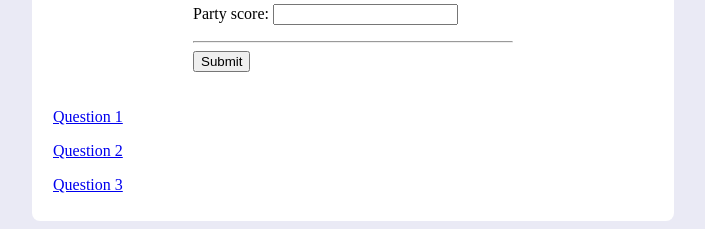
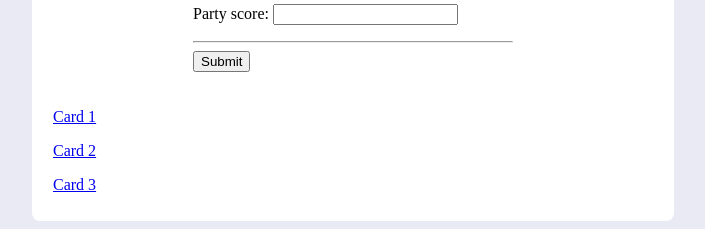
Before and after one commit to EkpoEsua/polls-app, a Django app: page /polls/polling-unit/111/results/add/ in a window 1280 px wide. Shown: the part 1080-1309 px from the top of the page, without its empty margins (287-992 px from the left). Run offline with Django 3.2, Linux system fonts and the light colour scheme; data comes from the database, SQL or seed files in the repository.

Commit message:
no title

```diff
--- a/polls/urls.py
+++ b/polls/urls.py
@@ -3,6 +3,7 @@ from django.views.generic.base import TemplateView
 from polls import views
 
 urlpatterns = [
+    path("", TemplateView.as_view(template_name="index.html")),
     path("polling-unit/result/", views.PUResultView.as_view(), name="pu-result"),
     path("lga-result/request/", views.LGAResultRequestView.as_view(), name="lga-result-request"),
     path("lga-result/<int:pk>/", views.LGAResultView.as_view(), name="lga-result" ),
--- a/templates/index.html
+++ b/templates/index.html
@@ -15,13 +15,13 @@
         {% block content %}{% endblock content %}
         <div>
             <p>
-                <a href="{% url 'pu-result' %}">Question 1</a>
+                <a href="{% url 'pu-result' %}">Card 1</a>
             </p>
             <p>
-                <a href="{% url 'lga-result-request' %}">Question 2</a>
+                <a href="{% url 'lga-result-request' %}">Card 2</a>
             </p>
             <p>
-                <a href="{% url 'add-pu' %}">Question 3</a>
+                <a href="{% url 'add-pu' %}">Card 3</a>
             </p>
     </div>
     </div>
```
Also changed, not shown: requirements.txt (+33 -6 lines).
